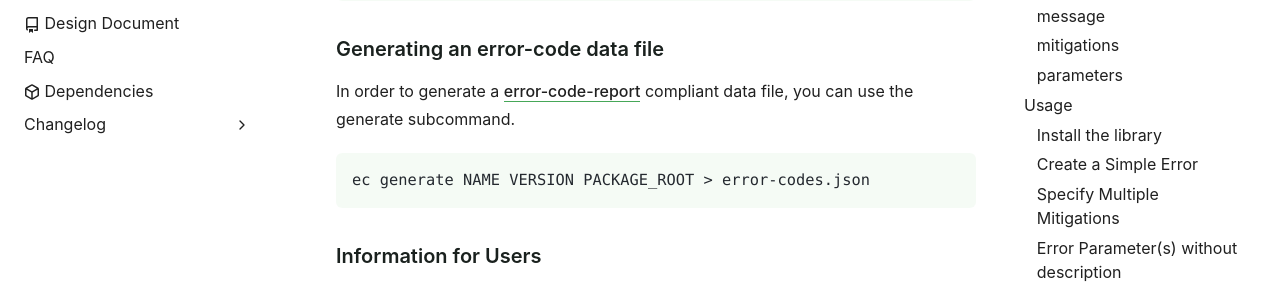
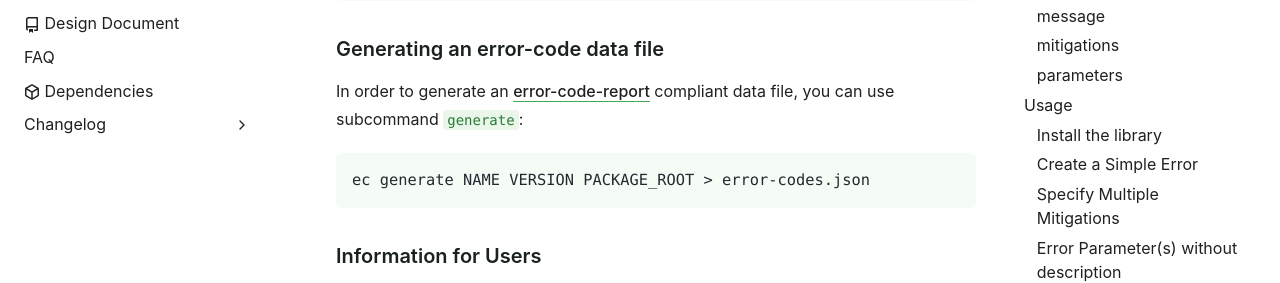
Before and after one commit to exasol/error-reporting-python, a Sphinx documentation site: the page built from doc/user_guide/user_guide.rst, in a window 1280 px wide and 900 px high, scrolled down 3227 px. Shown: the part 179-462 px from the top of the window. Built offline with Sphinx 7.4.7, drawn with Linux system fonts in a browser that asks for light colours; pages that are not in the unit, such as notebooks, are missing from menus.

Commit message:
Update doc/user_guide/user_guide.rst
Co-authored-by: Christoph Kuhnke <github@kuhnke.net>

```diff
--- a/doc/user_guide/user_guide.rst
+++ b/doc/user_guide/user_guide.rst
@@ -139,7 +139,7 @@ Parsing the error definitions in a python file(s)
 Generating an error-code data file
 ----------------------------------
 
-In order to generate a `error-code-report <https://schemas.exasol.com/error_code_report-1.0.0.json>`_ compliant data file, you can use the generate subcommand.
+In order to generate an `error-code-report <https://schemas.exasol.com/error_code_report-1.0.0.json>`_ compliant data file, you can use subcommand :code:`generate`:
 
 .. code-block:: shell
 
```
